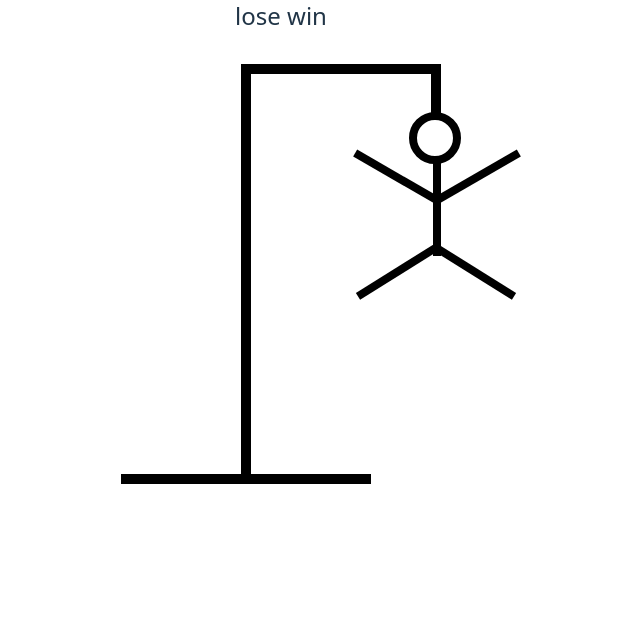
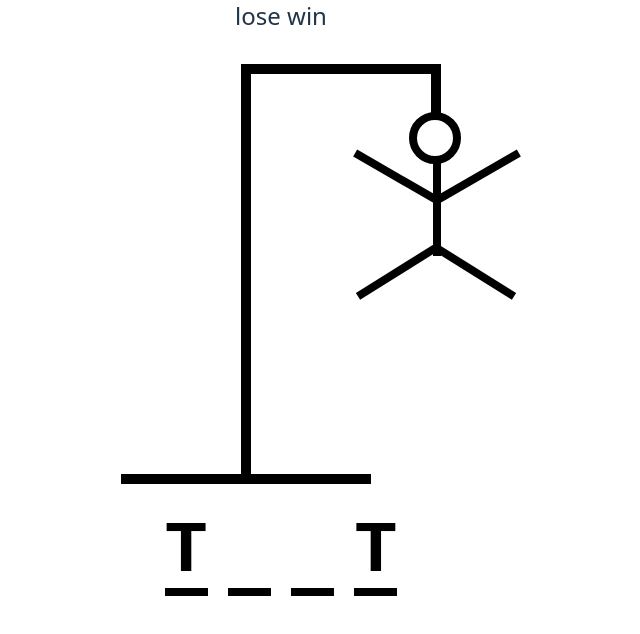
Before and after one commit to baharvhbii-prog/Hangman-game, a React (Vite) app in the folder Hmangman-game/: page / in a window 1280 px wide. Shown: the top 634 px of the page, without its empty margins (359-999 px from the left). Built offline with nearby package versions, Linux system fonts and the light colour scheme.

Commit message:
Update HngmanWord.tsx

```diff
--- a/Hmangman-game/src/components/HngmanWord/HngmanWord.tsx
+++ b/Hmangman-game/src/components/HngmanWord/HngmanWord.tsx
@@ -1,10 +1,21 @@
+const HngmanWord = () => {
+  const word = "test";
+  const guessedLetter =["t","g"]
+  return (
+    <div
+      className="flex gap-5 text-7xl font-bold text-black"
+      style={{ textTransform: "uppercase", fontFamily: "monospace" }}
+    >
+      {word.split("").map((letter, index) => (
+        <span className="border-b-8 " key={index}>
+          <span style={{visibility:guessedLetter.includes(letter)?"visible":"hidden"}}>
+          {letter}
 
-const HngmanWord = () => {
-  return (
-    <div>
+          </span>
+        </span>
+      ))}
+    </div>
+  );
+};
 
-    </div>
-  )
-}
-
-export default HngmanWord
+export default HngmanWord;
```
